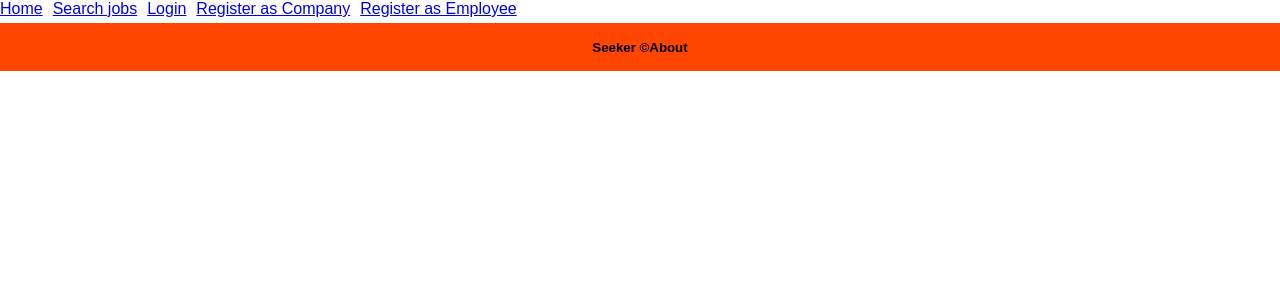
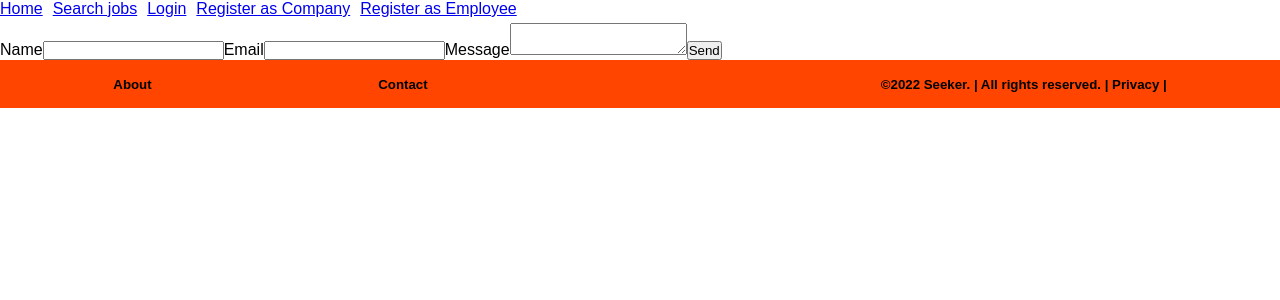
Before and after one commit to C5-FarahQandalaft/MERAKI_Academy_Project_4, a React (Create React App) app in the folder frontend/: page /jobs/Contact in a window 1280 px wide. Shown: the top 300 px of the page. Built offline with nearby package versions, Linux system fonts and the light colour scheme.

Commit message:
Mail service

```diff
--- a/frontend/package.json
+++ b/frontend/package.json
@@ -3,6 +3,7 @@
   "version": "0.1.0",
   "private": true,
   "dependencies": {
+    "@emailjs/browser": "^3.6.2",
     "@testing-library/jest-dom": "^5.16.4",
     "@testing-library/react": "^13.1.1",
     "@testing-library/user-event": "^13.5.0",
--- a/frontend/src/App.css
+++ b/frontend/src/App.css
@@ -7,5 +7,5 @@
 body {
   height: 100vh;
   width: 100%;
-  font-family: Arial, Helvetica, sans-serif
+  font-family: Arial, Helvetica, sans-serif;
 }
--- a/frontend/src/App.js
+++ b/frontend/src/App.js
@@ -21,6 +21,7 @@ import AppliedJobs from "./components/Jobs/AppliedJobs";
 import PostedJobs from "./components/Jobs/PostedJobs";
 import Footer from "./components/Footer";
 import Search from "./components/Jobs/Search";
+import Contact from "./components/Contact";
 
 //get the token
 export const tokenContext = createContext("");
@@ -55,11 +56,17 @@ function App() {
 
   return (
     <div className="App">
+      <div className="appContainer">
         <postIdContext.Provider value={{ postId, setPostId }}>
           <isLoggedInContext.Provider value={{ isLoggedIn, setIsLoggedIn }}>
             <tokenContext.Provider value={{ token, setToken }}>
               <Navbar token={token} />
               <Routes>
+                <Route
+                  path="/jobs/Contact"
+                  element={<Contact token={token} />}
+                />
+
                 <Route path="/jobs" element={<AllJobs token={token} />} />
 
                 <Route
@@ -88,13 +95,18 @@ function App() {
                 <Route path="/login/employee" element={<LoginEmployee />} />
                 <Route path="/login/company" element={<LoginCompany />} />
                 <Route path="/register/company" element={<RegisterCompany />} />
-              <Route path="/register/employee" element={<RegisterEmployee />} />
+                <Route
+                  path="/register/employee"
+                  element={<RegisterEmployee />}
+                />
+                <Route path="*" element={<p>Page Not Found</p>} />
               </Routes>
               <Footer />
             </tokenContext.Provider>
           </isLoggedInContext.Provider>
         </postIdContext.Provider>
       </div>
+    </div>
   );
 }
 
--- /dev/null
+++ b/frontend/src/components/Contact/index.js
@@ -0,0 +1,39 @@
+import React, { useRef } from "react";
+import emailjs from "@emailjs/browser";
+const Contact = () => {
+  const form = useRef();
+
+  const sendEmail = (e) => {
+    e.preventDefault();
+
+    emailjs
+      .sendForm(
+        "service_lf3v54x",
+        "template_i5tuqfa",
+        form.current,
+        "v_q8wmfnNcxmRpK5E"
+      )
+      .then(
+        (result) => {
+          console.log(result.text);
+        },
+        (error) => {
+          console.log(error.text);
+        }
+      );
+  };
+
+  return (
+    <form ref={form} onSubmit={sendEmail}>
+      <label>Name</label>
+      <input type="text" name="from_name" />
+      <label>Email</label>
+      <input type="email" name="user_email" />
+      <label>Message</label>
+      <textarea name="message" />
+      <input type="submit" value="Send" />
+    </form>
+  );
+};
+
+export default Contact;
--- a/frontend/src/components/Footer/index.js
+++ b/frontend/src/components/Footer/index.js
@@ -1,11 +1,23 @@
 import React from "react";
-import "./style.css"
+import "./style.css";
 
 const Footer = () => {
-  return <div className="footer">
-      <h5>Seeker &copy;</h5>
+  return (
+    <div className="footerContainer">
+    <div className="footer">
       <h5>About</h5>
-  </div>;
+      <h5>Contact</h5>
+      <br />
+      <br />
+      <br />
+
+      <h5>
+        &copy;{new Date().getFullYear()} Seeker. | All rights reserved. |
+        Privacy |
+      </h5>
+    </div>
+    </div>
+  );
 };
 
 export default Footer;
--- a/frontend/src/components/Footer/style.css
+++ b/frontend/src/components/Footer/style.css
@@ -4,5 +4,5 @@
   height: 6vh;
   display: flex;
   align-items: center;
-  justify-content: center;
+  justify-content: space-around;
 }
--- a/frontend/src/components/Jobs/Search/index.js
+++ b/frontend/src/components/Jobs/Search/index.js
@@ -10,9 +10,10 @@ import { postIdContext } from "../../../App";
 const Search = ({ token }) => {
   const [posts, setPosts] = useState([]);
   const [error, setError] = useState("");
-  const typeOfUser = jwt_decode(token).typeOfUser;
-  const company = jwt_decode(token).company;
-  const userId = jwt_decode(token).userId;
+
+  const typeOfUser = token ? jwt_decode(token).typeOfUser : null;
+  const company = token ? jwt_decode(token).company : null;
+  const userId = token ? jwt_decode(token).userId : null;
 
   //category states
   const [Remotly, setRemotly] = useState("Remote");
@@ -218,7 +219,7 @@ const Search = ({ token }) => {
       <div className="mainContainer">
         {error ? (
           <p>{error}</p>
-        ) : (
+        ) : posts?(
           posts
             .filter((el) => {
               if (Remotly === "Remote") {
@@ -365,7 +366,7 @@ const Search = ({ token }) => {
                 </div>
               );
             })
-        )}
+        ):<h5>No posts found</h5>}
       </div>
       <div className={success ? "applyMsg" : "hide"}>
         <div className="Msg">
--- a/frontend/src/components/Jobs/ViewPost/index.js
+++ b/frontend/src/components/Jobs/ViewPost/index.js
@@ -6,9 +6,9 @@ import { useNavigate } from "react-router-dom";
 import { FiEdit, FiTrash2, FiSend, FiPlus, FiMinus } from "react-icons/fi";
 
 const ViewPost = ({ token, postId }) => {
-  const typeOfUser = jwt_decode(token).typeOfUser;
-  const company = jwt_decode(token).company;
-  const userId = jwt_decode(token).userId;
+  const typeOfUser = token ? jwt_decode(token).typeOfUser : null;
+  const company = token ? jwt_decode(token).company : null;
+  const userId = token ? jwt_decode(token).userId : null;
 
   //states
   const [post, setPost] = useState([]);
@@ -38,9 +38,10 @@ const ViewPost = ({ token, postId }) => {
     const mapped = postKeys.map((el) => {
       return el;
     });
+
     setCompanyName(mapped[1].name);
-    setApplicants(mapped[10]);
-    setComments(mapped[11]);
+    setApplicants(mapped[11]);
+    setComments(mapped[12]);
   };
 
   //delete post
@@ -408,6 +409,7 @@ const ViewPost = ({ token, postId }) => {
                 </div>
               );
             })}
+          {typeOfUser ? (
             <div className="commentSection">
               <form ref={writeRef}>
                 <textarea
@@ -419,6 +421,9 @@ const ViewPost = ({ token, postId }) => {
                 </button>
               </form>
             </div>
+          ) : (
+            <></>
+          )}
         </div>
 
         {typeOfUser === "employee" ? (
--- a/frontend/src/components/Jobs/index.js
+++ b/frontend/src/components/Jobs/index.js
@@ -17,9 +17,9 @@ import { postIdContext } from "../../App";
 const AllJobs = ({ token }) => {
   const [posts, setPosts] = useState([]);
   const [error, setError] = useState("");
-  const typeOfUser = jwt_decode(token).typeOfUser;
-  const company = jwt_decode(token).company;
-  const userId = jwt_decode(token).userId;
+  const typeOfUser = token ? jwt_decode(token).typeOfUser : null;
+  const company = token ? jwt_decode(token).company : null;
+  const userId = token ? jwt_decode(token).userId : null;
 
   //category states
   const [totalPages, setTotalPages] = useState([]);
```
Also changed, not shown: frontend/src/components/Jobs/CreatePost/index.js (+0 -9 lines), frontend/src/components/Jobs/UpdatePost/index.js (+0 -9 lines), 1 other file (tests, documents, lock files or other folders). Lines whose indentation alone changed are shown as unchanged.
